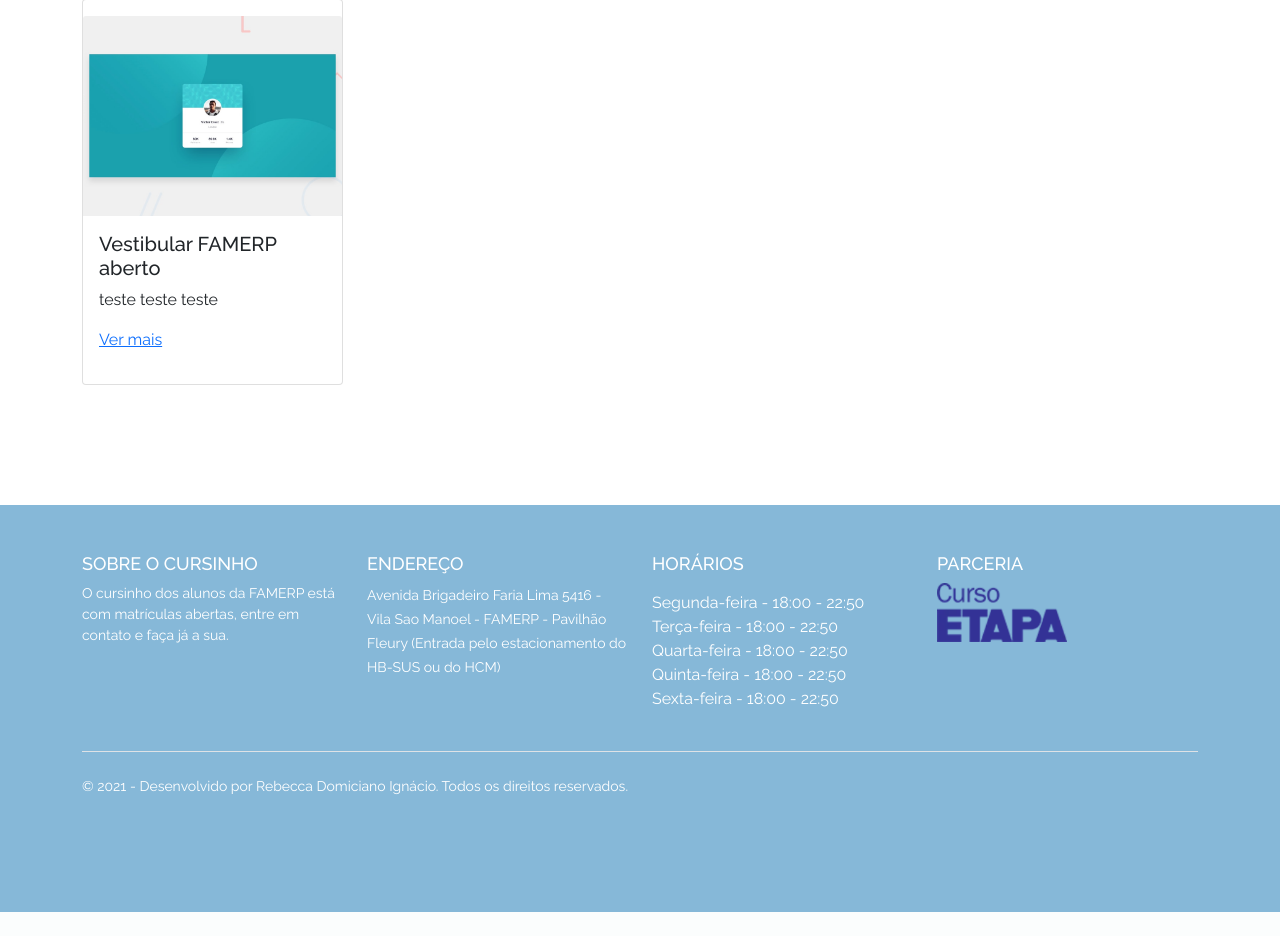
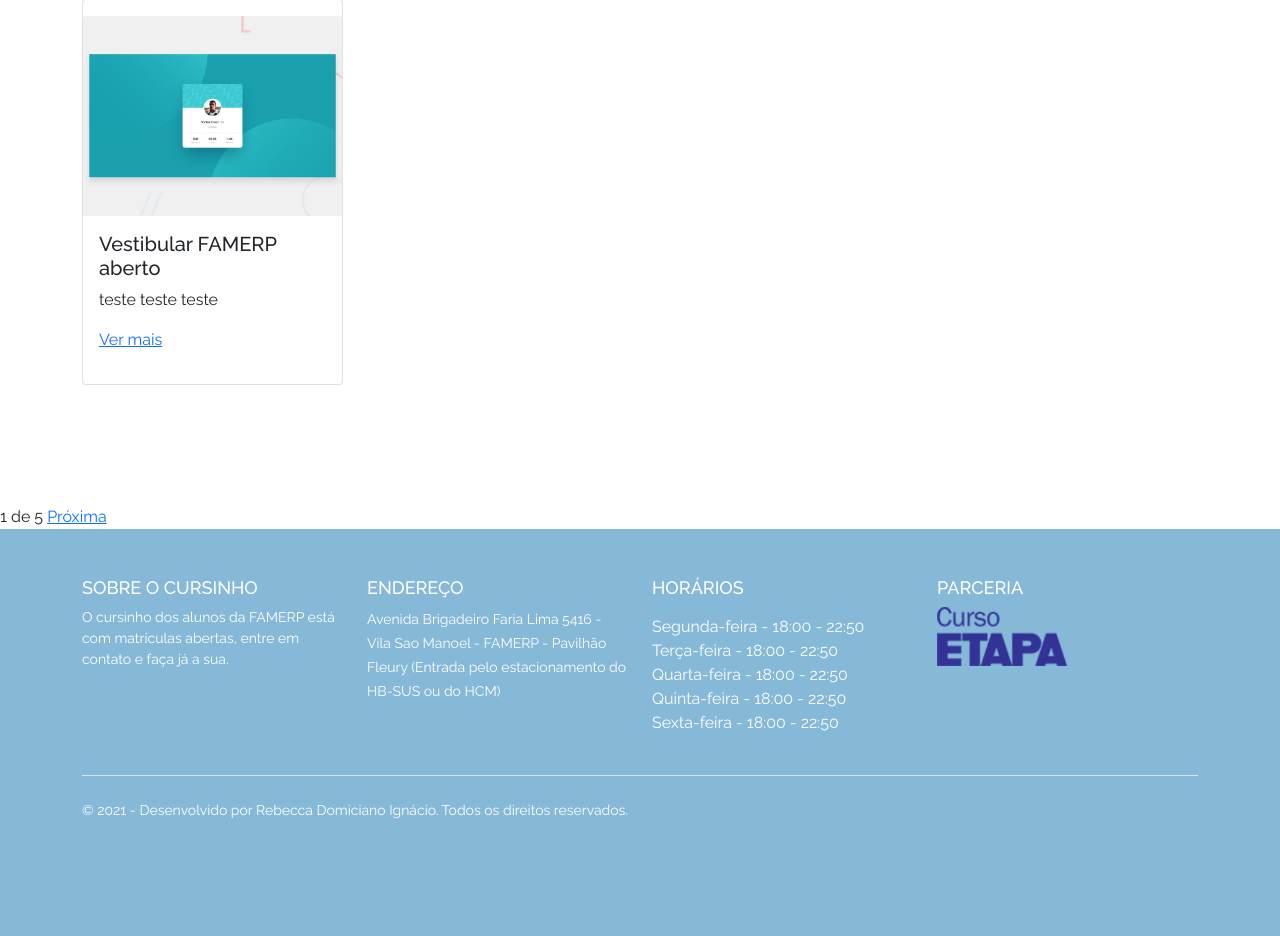
Before and after one commit to rebeccaaaaaaaaaaa/project-pos, a Django app: page /blog/ in a window 1280 px wide. Shown: the part 661-1597 px from the top of the page. Before the commit the page ends 1573 px from the top, so only its background shows below. Run offline with Django 3.2, Linux system fonts and the light colour scheme; data comes from the database, SQL or seed files in the repository; some libraries are stand-ins or nearby versions.

Commit message:
trabalhando com a paginação

```diff
--- a/institucional/views.py
+++ b/institucional/views.py
@@ -2,6 +2,7 @@ from django.shortcuts import render, get_object_or_404
 from django.views import generic
 from blog.models import BlogItem
 from django.views.generic import ListView, DetailView
+from django.core.paginator import Paginator
 
 def index(request):
     return render(request, 'index.html')
@@ -16,8 +17,14 @@ def team(request):
     return render(request, 'team.html')
 
 def blog(request):
+    #post_list = BlogItem.objects.all()
     post_list = BlogItem.objects.all()
-    return render(request, 'blog.html', context={'post_list': post_list})
+    paginator = Paginator(post_list, 1)
+    page = request.GET.get('blog')
+    posts = paginator.get_page(page)
+
+
+    return render(request, 'blog.html', context={'post_list': post_list, 'posts': posts})
 
 
 class BlogView(ListView):
--- a/templates/blog.html
+++ b/templates/blog.html
@@ -27,4 +27,22 @@
             {% endfor %}
            </div>
        </div>
+
+       <div class="pagination">
+        <span class="step-links">
+            {% if posts.has_previous %}
+                <a href="?page={{ posts.previous_page_number }}">Anterior</a>
+            {% endif %}
+
+            <span class="current">
+                {{ posts.number }} de {{ posts.paginator.num_pages }}
+            </span>
+
+            {% if posts.has_next %}
+                <a href="?page={{ posts.next_page_number }}">Próxima</a>
+            {% endif %}
+        </span>
+    </div>
+
+
 {% endblock%}
```
